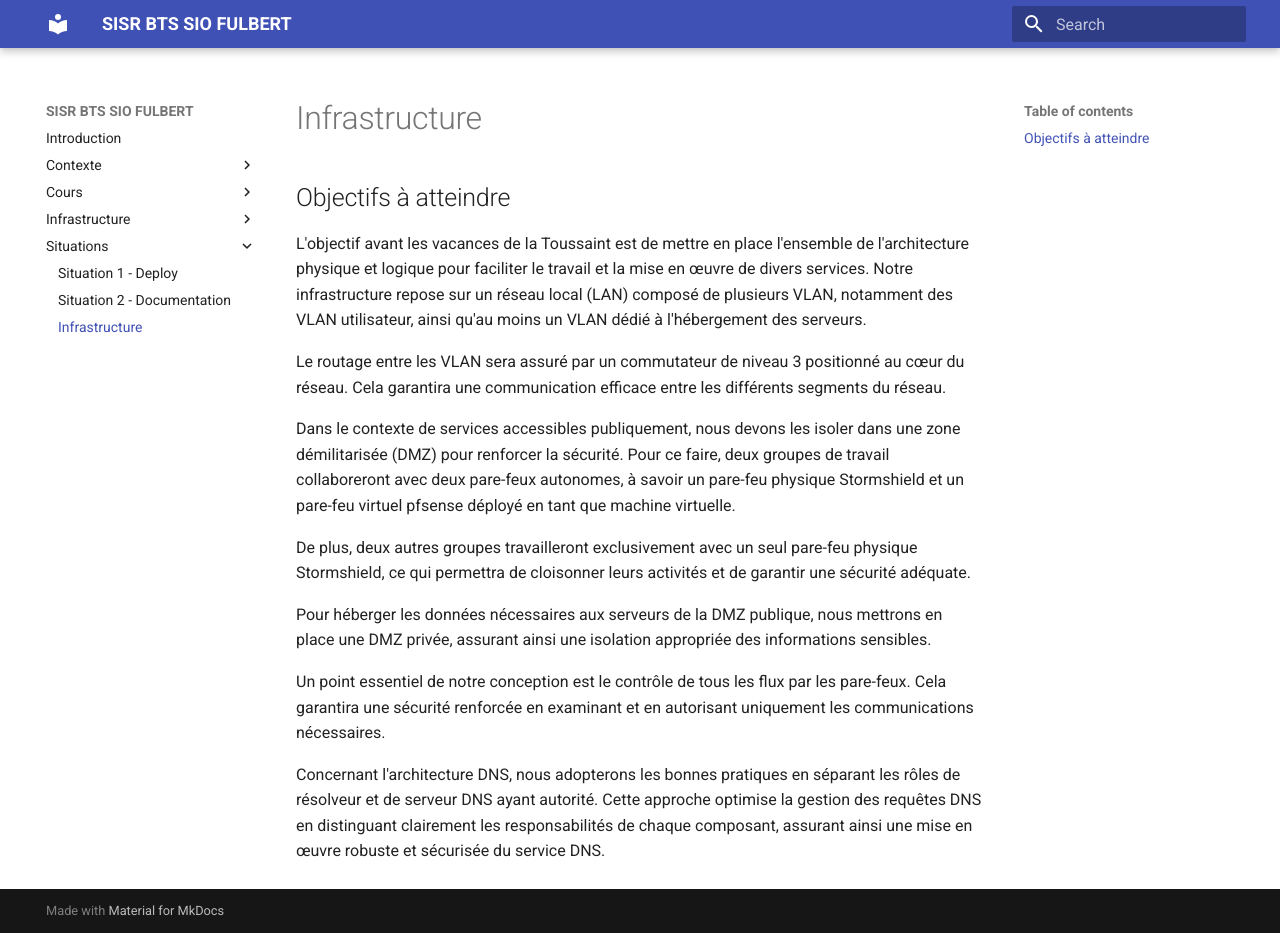
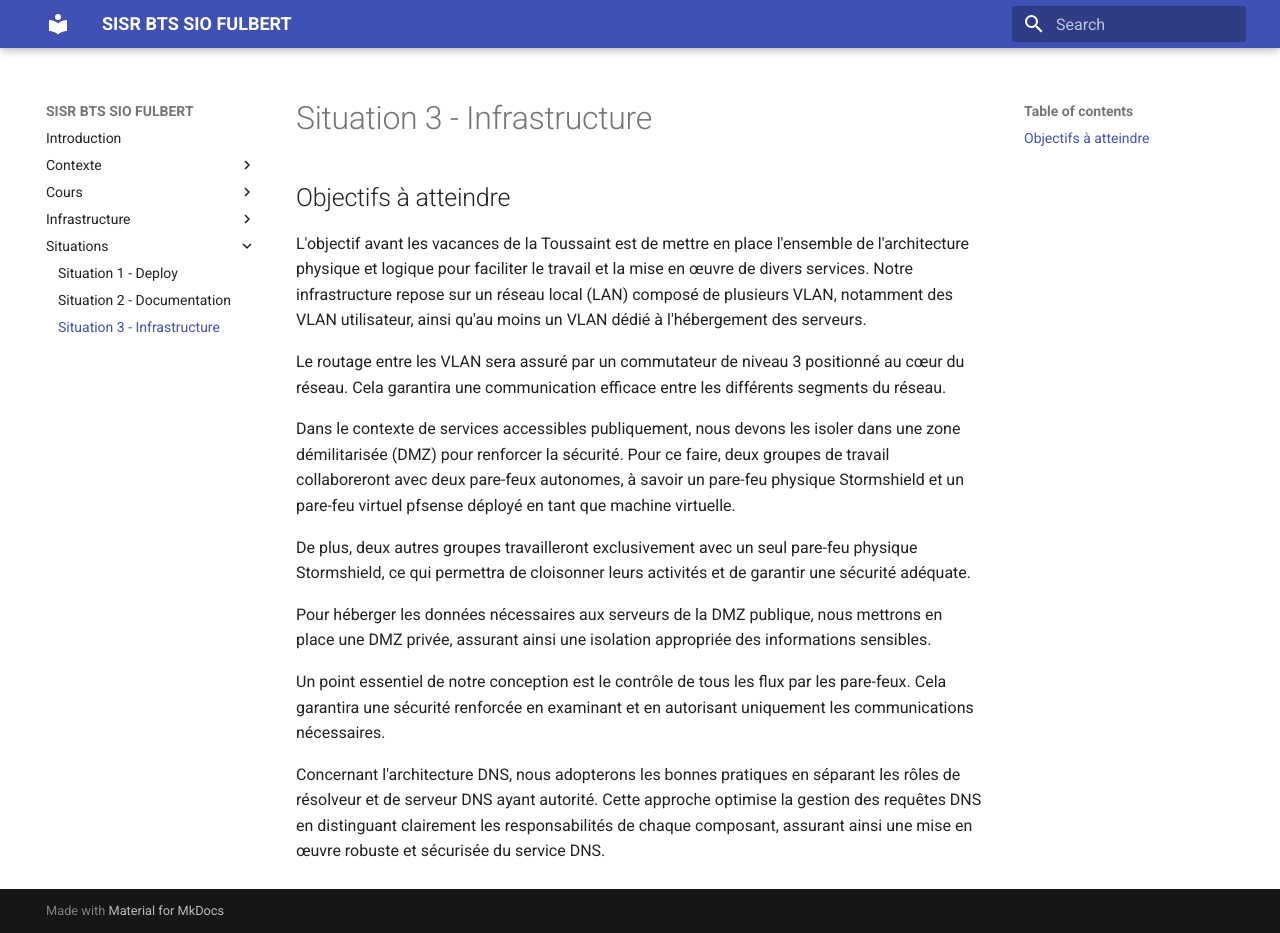
Before and after one commit to lmeryFulbert/sisrsiofulbert.github.io, an MkDocs documentation site: the page built from docs/situations/03-infrastructure.md, in a window 1280 px wide and 933 px high. Built offline with MkDocs 1.6.1 and Material for MkDocs 9.7.7, drawn with Linux system fonts in a browser that asks for light colours.

Commit message:
update title

```diff
--- a/docs/situations/03-infrastructure.md
+++ b/docs/situations/03-infrastructure.md
@@ -1,4 +1,4 @@
-# Infrastructure
+# Situation 3 - Infrastructure
 
 ## Objectifs à atteindre
 
```
